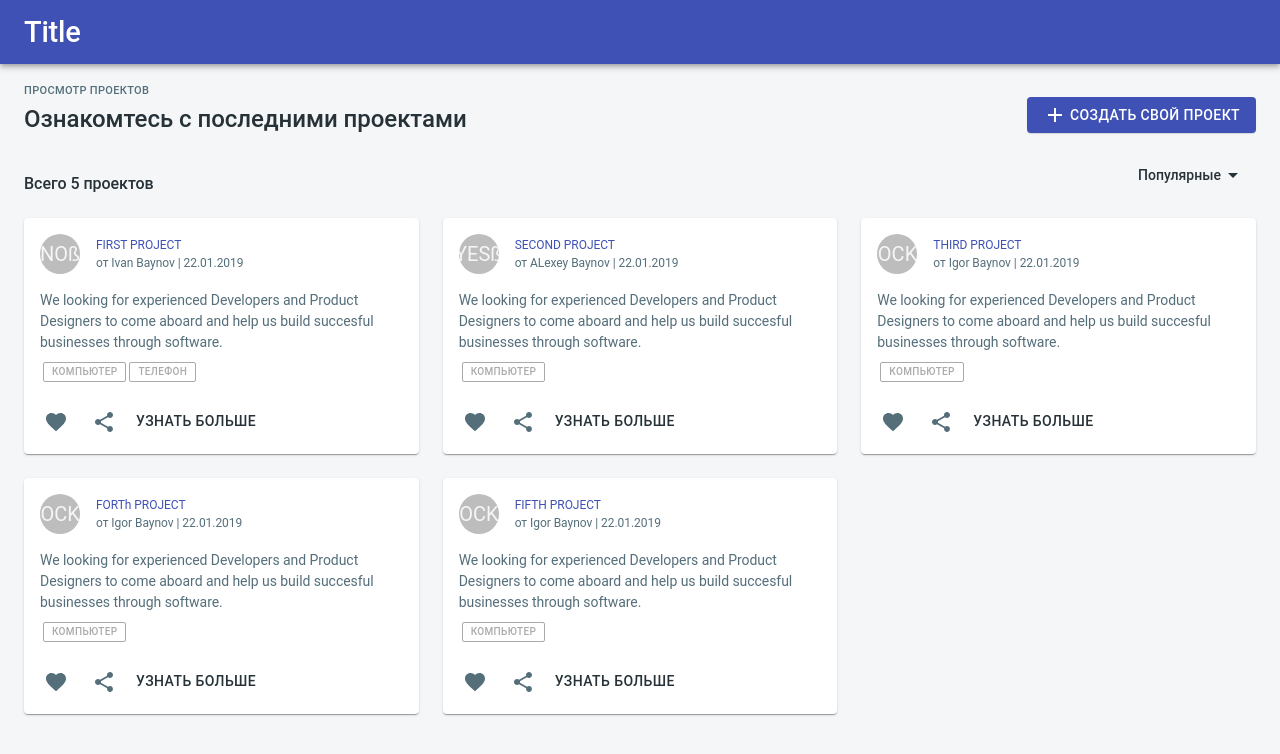
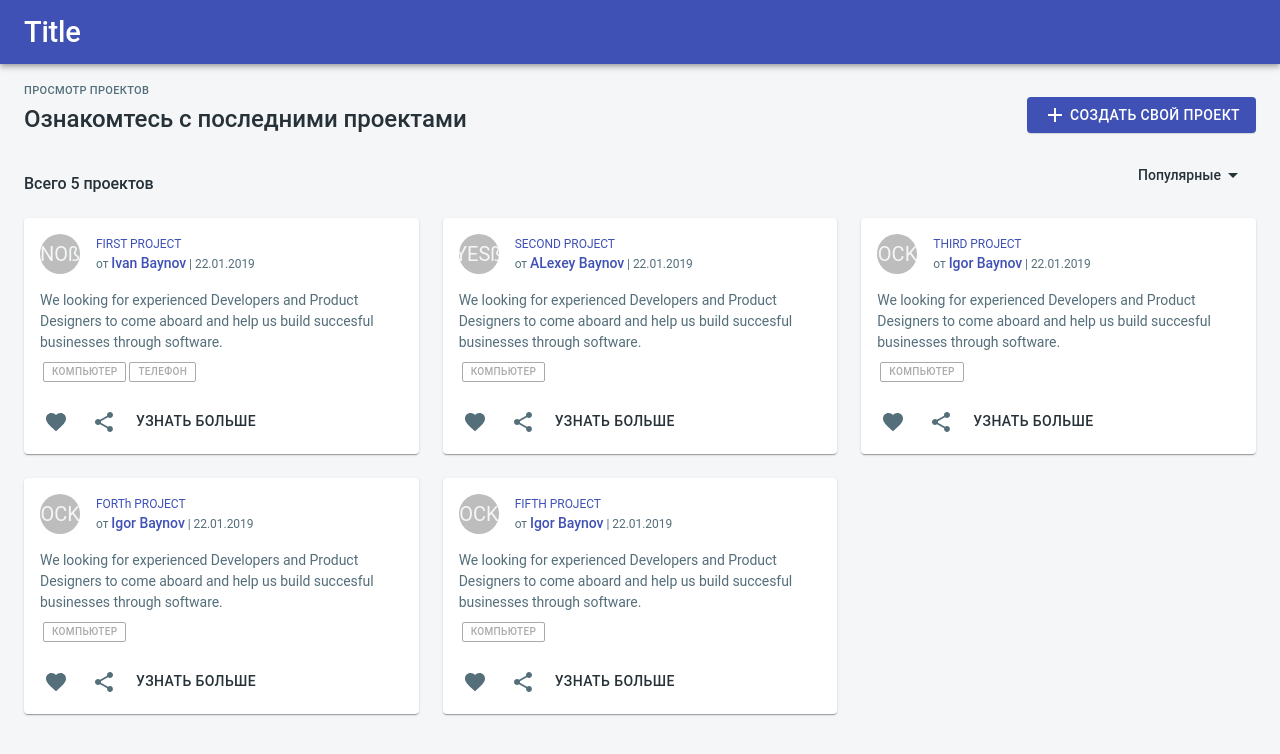
Before and after one commit to qwerty-utmn/CaseCup-frontend, a React (Create React App) app: page / in a window 1280 px wide. Shown: the top 754 px of the page. Built offline with nearby package versions, Linux system fonts and the light colour scheme; a small style sheet from the web is missing.

Commit message:
added routings

```diff
--- a/src/components/Label.js
+++ b/src/components/Label.js
@@ -1,7 +1,7 @@
 import React from 'react';
 import clsx from 'clsx';
 import { makeStyles } from '@material-ui/styles';
-import { Typography, colors } from '@material-ui/core';
+import { Typography } from '@material-ui/core';
 
 const useStyles = makeStyles((theme) => ({
   root: {
--- a/src/components/projectCard.js
+++ b/src/components/projectCard.js
@@ -25,7 +25,20 @@ class ProjectCard extends Component {
         <CardHeader
           style={{ paddingBottom: 0 }}
           title={<Link href={`/projects/${project.id}`}>{project.name}</Link>}
-          subheader={`от ${project.author.name} | ${project.date}`}
+          subheader={(
+            <Typography variant="body2">
+              от
+              {' '}
+              <Link
+                href={`/profiles/${project.author.id}`}
+                variant="h6"
+              >
+                {project.author.name}
+              </Link>
+              {' | '}
+              {project.date}
+            </Typography>
+          )}
           avatar={(
             <Avatar>
               {project.author.image}
--- /dev/null
+++ b/src/containers/profile.js
@@ -0,0 +1,23 @@
+import React, { Component } from 'react';
+import { connect } from 'react-redux';
+import {
+  Container,
+} from '@material-ui/core';
+
+class Profile extends Component {
+  render() {
+    return (
+      <Container>PROFILE INFO</Container>
+    );
+  }
+}
+const mapStateToProps = () => ({
+  // project: store.project
+});
+const mapDispatchToProps = () => ({
+  // login: (username, password) => dispatch(login(username, password)),
+  // signup: (username, password) => dispatch(signup(username, password)),
+  // logout: () => dispatch(logout()),
+  // removeErrors: () => dispatch(removeErrors())
+});
+export default connect(mapStateToProps, mapDispatchToProps)(Profile);
--- a/src/containers/projectsBrowse.js
+++ b/src/containers/projectsBrowse.js
@@ -22,8 +22,9 @@ class ProjectCreation extends Component {
     const data = {
       projects: [
         {
+          id: '1',
           name: 'FIRST PROJECT',
-          author: { name: 'Ivan Baynov', image: 'NO' },
+          author: { id: '1', name: 'Ivan Baynov', image: 'NO' },
           date: '22.01.2019',
           description:
             'We looking for experienced Developers and Product Designers to come aboard and help us build succesful businesses through software.',
@@ -33,32 +34,36 @@ class ProjectCreation extends Component {
           ],
         },
         {
+          id: '2',
           name: 'SECOND PROJECT',
-          author: { name: 'ALexey Baynov', image: 'YES' },
+          author: { id: '2', name: 'ALexey Baynov', image: 'YES' },
           date: '22.01.2019',
           description:
             'We looking for experienced Developers and Product Designers to come aboard and help us build succesful businesses through software.',
           categories: [{ name: 'Компьютер', color: '#AAA' }],
         },
         {
+          id: '3',
           name: 'THIRD PROJECT',
-          author: { name: 'Igor Baynov', image: 'ROCK' },
+          author: { id: '3', name: 'Igor Baynov', image: 'ROCK' },
           date: '22.01.2019',
           description:
             'We looking for experienced Developers and Product Designers to come aboard and help us build succesful businesses through software.',
           categories: [{ name: 'Компьютер', color: '#AAA' }],
         },
         {
+          id: '4',
           name: 'FORTh PROJECT',
-          author: { name: 'Igor Baynov', image: 'ROCK' },
+          author: { id: '4', name: 'Igor Baynov', image: 'ROCK' },
           date: '22.01.2019',
           description:
             'We looking for experienced Developers and Product Designers to come aboard and help us build succesful businesses through software.',
           categories: [{ name: 'Компьютер', color: '#AAA' }],
         },
         {
+          id: '5',
           name: 'FIFTH PROJECT',
-          author: { name: 'Igor Baynov', image: 'ROCK' },
+          author: { id: '5', name: 'Igor Baynov', image: 'ROCK' },
           date: '22.01.2019',
           description:
             'We looking for experienced Developers and Product Designers to come aboard and help us build succesful businesses through software.',
--- a/src/index.js
+++ b/src/index.js
@@ -13,6 +13,7 @@ import ProjectCreation from './containers/projectCreation';
 import SignIn from './components/SignIn';
 import ProjectEdit from './containers/projectEdit';
 import Project from './containers/project';
+import Profile from './containers/profile';
 
 import theme from './theme';
 
@@ -29,6 +30,7 @@ ReactDOM.render(
           <Route exact path="/projects/:projectId" component={Project} />
           <Route exact path="/projects/edit/:projectId" component={ProjectEdit} />
           <Route exact path="/signin" component={SignIn} />
+          <Route exact path="/profiles/:profileId" component={Profile} />
         </Switch>
       </Router>
     </ThemeProvider>
```
